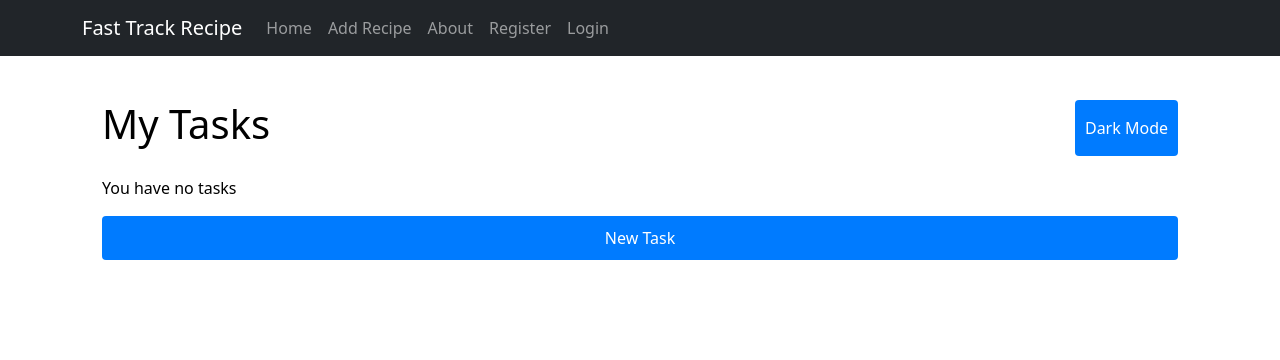
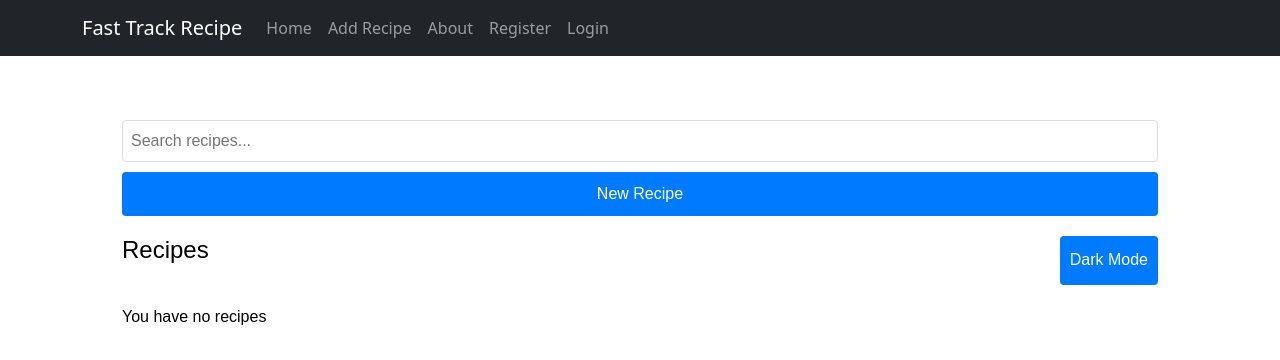
Before and after one commit to eungobs/recipe-app, a React app: page /add-recipe in a window 1280 px wide. Shown: the top 360 px of the page. Built offline with nearby package versions, Linux system fonts and the light colour scheme.

Commit message:
recipe.css updated

```diff
--- a/src/AddRecipe.js
+++ b/src/AddRecipe.js
@@ -1,78 +1,137 @@
 import React, { useState, useRef } from 'react';
+import './recipe.css';
 
-export default function AddRecipe() {
-  const [tasks, setTasks] = useState([]);
-  const [opened, setOpened] = useState(false);
+export default function RecipeManager() {
+  const [recipes, setRecipes] = useState([]);
+  const [open, setOpen] = useState(false);
+  const [editMode, setEditMode] = useState(false);
+  const [currentIndex, setCurrentIndex] = useState(null);
+  const [searchQuery, setSearchQuery] = useState('');
   const [darkMode, setDarkMode] = useState(false);
 
-  const taskTitle = useRef(null);
-  const taskSummary = useRef(null);
+  const recipeNameRef = useRef(null);
+  const ingredientsRef = useRef(null);
+  const instructionsRef = useRef(null);
+  const categoryRef = useRef(null);
+  const prepTimeRef = useRef(null);
+  const cookTimeRef = useRef(null);
+  const servingsRef = useRef(null);
+  const imageRef = useRef(null);
 
-  function createTask() {
-    setTasks([
-      ...tasks,
-      {
-        title: taskTitle.current.value,
-        summary: taskSummary.current.value,
-      },
-    ]);
-    setOpened(false);
+  function addOrUpdateRecipe() {
+    const newRecipe = {
+      name: recipeNameRef.current.value,
+      ingredients: ingredientsRef.current.value,
+      instructions: instructionsRef.current.value,
+      category: categoryRef.current.value,
+      prepTime: prepTimeRef.current.value,
+      cookTime: cookTimeRef.current.value,
+      servings: servingsRef.current.value,
+      image: imageRef.current.files[0] ? URL.createObjectURL(imageRef.current.files[0]) : null
+    };
+
+    if (editMode) {
+      const updatedRecipes = [...recipes];
+      updatedRecipes[currentIndex] = newRecipe;
+      setRecipes(updatedRecipes);
+      setEditMode(false);
+      setCurrentIndex(null);
+    } else {
+      setRecipes([...recipes, newRecipe]);
+    }
+    setOpen(false);
   }
 
-  function deleteTask(index) {
-    const clonedTasks = [...tasks];
-    clonedTasks.splice(index, 1);
-    setTasks(clonedTasks);
+  function deleteRecipe(index) {
+    const updatedRecipes = recipes.filter((_, i) => i !== index);
+    setRecipes(updatedRecipes);
   }
+
+  function editRecipe(index) {
+    const recipe = recipes[index];
+    recipeNameRef.current.value = recipe.name;
+    ingredientsRef.current.value = recipe.ingredients;
+    instructionsRef.current.value = recipe.instructions;
+    categoryRef.current.value = recipe.category;
+    prepTimeRef.current.value = recipe.prepTime;
+    cookTimeRef.current.value = recipe.cookTime;
+    servingsRef.current.value = recipe.servings;
+    setCurrentIndex(index);
+    setEditMode(true);
+    setOpen(true);
+  }
+
+  function searchRecipes(query) {
+    setSearchQuery(query.toLowerCase());
+  }
+
+  const filteredRecipes = recipes.filter(recipe =>
+    recipe.name.toLowerCase().includes(searchQuery) ||
+    recipe.ingredients.toLowerCase().includes(searchQuery) ||
+    recipe.instructions.toLowerCase().includes(searchQuery)
+  );
 
   return (
     <div className="App" style={{ backgroundColor: darkMode ? '#333' : '#fff', color: darkMode ? '#fff' : '#000', minHeight: '100vh' }}>
       <div style={{ padding: '20px' }}>
-        {opened && (
+        <div style={{ marginBottom: '20px' }}>
+          <input
+            type="text"
+            placeholder="Search recipes..."
+            onChange={(e) => searchRecipes(e.target.value)}
+            style={{ width: '100%', padding: '8px', marginBottom: '10px' }}
+          />
+          <button onClick={() => setOpen(true)} style={{ width: '100%', padding: '10px', background: '#007bff', color: '#fff', border: 'none', borderRadius: '4px' }}>
+            {editMode ? 'Update Recipe' : 'New Recipe'}
+          </button>
+        </div>
+        {open && (
           <div style={{ position: 'fixed', top: '20%', left: '50%', transform: 'translate(-50%, -50%)', background: '#fff', padding: '20px', borderRadius: '8px', boxShadow: '0 4px 6px rgba(0, 0, 0, 0.1)' }}>
-            <h2>New Task</h2>
+            <h2>{editMode ? 'Edit Recipe' : 'New Recipe'}</h2>
             <div style={{ marginBottom: '10px' }}>
-              <input
-                type="text"
-                placeholder="Task Title"
-                ref={taskTitle}
-                style={{ width: '100%', padding: '8px', marginBottom: '10px' }}
-              />
-              <input
-                type="text"
-                placeholder="Task Summary"
-                ref={taskSummary}
-                style={{ width: '100%', padding: '8px' }}
-              />
+              <input type="text" placeholder="Recipe Name" ref={recipeNameRef} style={{ width: '100%', padding: '8px', marginBottom: '10px' }} />
+              <textarea placeholder="Ingredients" ref={ingredientsRef} style={{ width: '100%', padding: '8px', marginBottom: '10px' }} />
+              <textarea placeholder="Instructions" ref={instructionsRef} style={{ width: '100%', padding: '8px', marginBottom: '10px' }} />
+              <input type="text" placeholder="Category" ref={categoryRef} style={{ width: '100%', padding: '8px', marginBottom: '10px' }} />
+              <input type="text" placeholder="Preparation Time" ref={prepTimeRef} style={{ width: '100%', padding: '8px', marginBottom: '10px' }} />
+              <input type="text" placeholder="Cooking Time" ref={cookTimeRef} style={{ width: '100%', padding: '8px', marginBottom: '10px' }} />
+              <input type="number" placeholder="Servings" ref={servingsRef} style={{ width: '100%', padding: '8px', marginBottom: '10px' }} />
+              <input type="file" ref={imageRef} style={{ marginBottom: '10px' }} />
             </div>
             <div style={{ display: 'flex', justifyContent: 'space-between' }}>
-              <button onClick={() => setOpened(false)} style={{ padding: '10px', background: '#f0f0f0', border: 'none', borderRadius: '4px' }}>Cancel</button>
-              <button onClick={createTask} style={{ padding: '10px', background: '#007bff', color: '#fff', border: 'none', borderRadius: '4px' }}>Create Task</button>
+              <button onClick={() => setOpen(false)} style={{ padding: '10px', background: '#f0f0f0', border: 'none', borderRadius: '4px' }}>Cancel</button>
+              <button onClick={addOrUpdateRecipe} style={{ padding: '10px', background: '#007bff', color: '#fff', border: 'none', borderRadius: '4px' }}>
+                {editMode ? 'Update Recipe' : 'Create Recipe'}
+              </button>
             </div>
           </div>
         )}
         <div style={{ display: 'flex', justifyContent: 'space-between', marginBottom: '20px' }}>
-          <h1>My Tasks</h1>
+          <h1>Recipes</h1>
           <button onClick={() => setDarkMode(!darkMode)} style={{ padding: '10px', background: '#007bff', color: '#fff', border: 'none', borderRadius: '4px' }}>
             {darkMode ? 'Light Mode' : 'Dark Mode'}
           </button>
         </div>
-        {tasks.length > 0 ? (
-          tasks.map((task, index) => (
+        {filteredRecipes.length > 0 ? (
+          filteredRecipes.map((recipe, index) => (
             <div key={index} style={{ border: '1px solid #ddd', borderRadius: '8px', padding: '10px', marginBottom: '10px' }}>
+              {recipe.image && <img src={recipe.image} alt={recipe.name} style={{ width: '100%', height: 'auto', borderRadius: '4px', marginBottom: '10px' }} />}
               <div style={{ display: 'flex', justifyContent: 'space-between' }}>
-                <strong>{task.title}</strong>
-                <button onClick={() => deleteTask(index)} style={{ background: 'transparent', border: 'none', color: 'red' }}>Delete</button>
+                <strong>{recipe.name}</strong>
+                <button onClick={() => editRecipe(index)} style={{ background: 'transparent', border: 'none', color: '#007bff' }}>Edit</button>
+                <button onClick={() => deleteRecipe(index)} style={{ background: 'transparent', border: 'none', color: 'red' }}>Delete</button>
               </div>
-              <p>{task.summary || 'No summary was provided for this task'}</p>
+              <p><strong>Ingredients:</strong> {recipe.ingredients}</p>
+              <p><strong>Instructions:</strong> {recipe.instructions}</p>
+              <p><strong>Category:</strong> {recipe.category}</p>
+              <p><strong>Prep Time:</strong> {recipe.prepTime}</p>
+              <p><strong>Cook Time:</strong> {recipe.cookTime}</p>
+              <p><strong>Servings:</strong> {recipe.servings}</p>
             </div>
           ))
         ) : (
-          <p>You have no tasks</p>
+          <p>You have no recipes</p>
         )}
-        <button onClick={() => setOpened(true)} style={{ width: '100%', padding: '10px', background: '#007bff', color: '#fff', border: 'none', borderRadius: '4px' }}>
-          New Task
-        </button>
       </div>
     </div>
   );
--- a/src/recipe.css
+++ b/src/recipe.css
@@ -1,28 +1,154 @@
-/* recipe.css */
-body {
-  font-family: 'Roboto', sans-serif;
+/* App container */
+.App {
+  font-family: Arial, sans-serif;
+  padding: 20px;
+  background-color: #f5f5f5;
+  color: #333;
+  min-height: 100vh;
 }
 
-.MuiAppBar-root {
-  background-color: #333;
+/* Recipe Manager Header */
+.App h1 {
+  font-size: 24px;
+  margin-bottom: 20px;
 }
 
-.MuiPaper-root {
-  padding: 16px;
-  margin-top: 16px;
+/* Search and New Recipe Button */
+.App input[type="text"] {
+  width: calc(100% - 20px);
+  padding: 10px;
+  margin-bottom: 10px;
+  border: 1px solid #ddd;
+  border-radius: 4px;
 }
 
-.MuiTextField-root {
-  margin: 8px 0;
+.App button {
+  padding: 10px;
+  border: none;
+  border-radius: 4px;
+  cursor: pointer;
 }
 
-.MuiButton-containedPrimary {
-  background-color: #1976d2;
+.App button:hover {
+  opacity: 0.8;
 }
 
-.MuiButton-containedSecondary {
-  background-color: #d32f2f;
+.App button:focus {
+  outline: none;
 }
+
+/* New Recipe Modal */
+.modal-container {
+  position: fixed;
+  top: 20%;
+  left: 50%;
+  transform: translate(-50%, -50%);
+  background: #fff;
+  padding: 20px;
+  border-radius: 8px;
+  box-shadow: 0 4px 6px rgba(0, 0, 0, 0.1);
+  z-index: 1000;
+}
+
+.modal-container h2 {
+  margin-top: 0;
+  margin-bottom: 20px;
+}
+
+.modal-container input[type="text"],
+.modal-container textarea,
+.modal-container input[type="number"],
+.modal-container input[type="file"] {
+  width: 100%;
+  padding: 8px;
+  margin-bottom: 10px;
+  border: 1px solid #ddd;
+  border-radius: 4px;
+}
+
+.modal-container textarea {
+  height: 100px;
+}
+
+.modal-buttons {
+  display: flex;
+  justify-content: space-between;
+}
+
+.modal-buttons button {
+  width: 48%;
+}
+
+.modal-buttons .cancel-button {
+  background: #f0f0f0;
+}
+
+.modal-buttons .submit-button {
+  background: #007bff;
+  color: #fff;
+}
+
+/* Recipe Card */
+.recipe-card {
+  border: 1px solid #ddd;
+  border-radius: 8px;
+  padding: 10px;
+  margin-bottom: 10px;
+  background: #fff;
+}
+
+.recipe-card img {
+  width: 100%;
+  height: auto;
+  border-radius: 4px;
+  margin-bottom: 10px;
+}
+
+.recipe-card .header {
+  display: flex;
+  justify-content: space-between;
+  align-items: center;
+}
+
+.recipe-card .header strong {
+  font-size: 18px;
+}
+
+.recipe-card .header button {
+  background: transparent;
+  border: none;
+  color: #007bff;
+  cursor: pointer;
+}
+
+.recipe-card .header button.delete {
+  color: red;
+}
+
+.recipe-card p {
+  margin: 5px 0;
+}
+
+/* Dark Mode */
+.dark-mode .App {
+  background-color: #333;
+  color: #fff;
+}
+
+.dark-mode .recipe-card {
+  background: #444;
+  border-color: #555;
+}
+
+.dark-mode .modal-container {
+  background: #333;
+  color: #fff;
+}
+
+.dark-mode .modal-buttons .submit-button {
+  background: #007bff;
+}
+
 
 /* Media Queries for Responsive Design */
 
```
